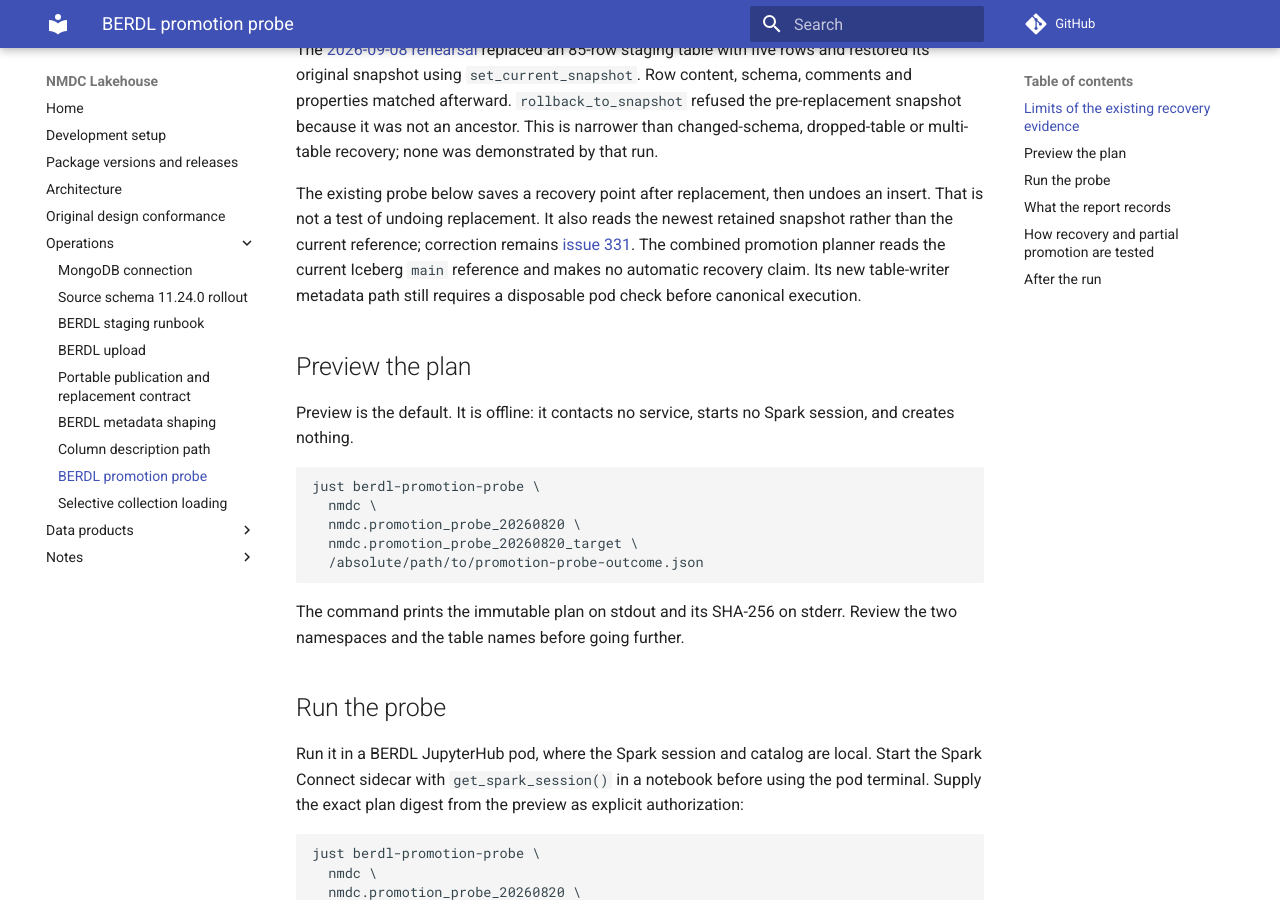
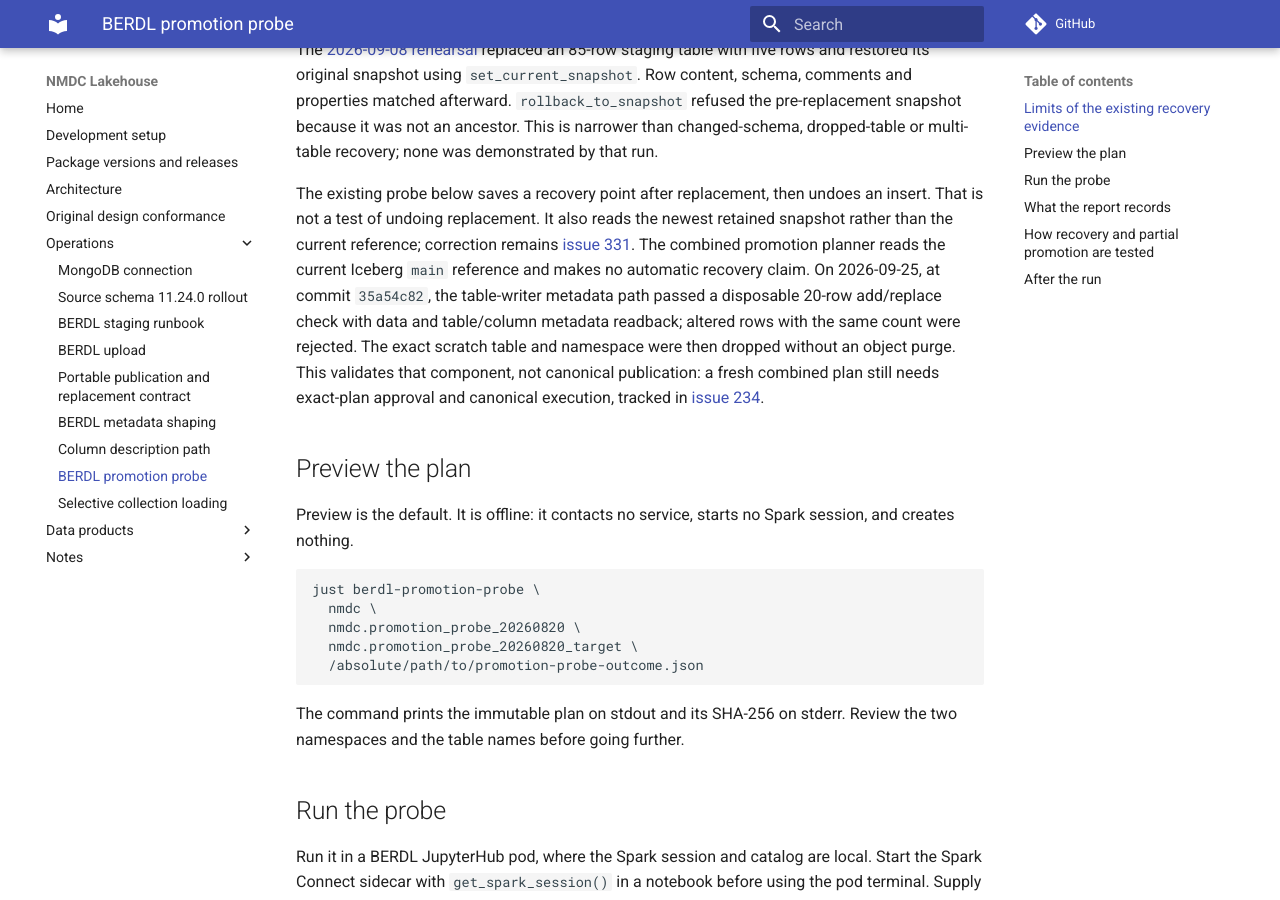
Before and after one commit to microbiomedata/nmdc-lakehouse, an MkDocs documentation site: the page built from docs/berdl-promotion-probe.md, in a window 1280 px wide and 900 px high, scrolled down 557 px. Built offline with MkDocs 1.6.1 and Material for MkDocs 9.7.7, drawn with Linux system fonts in a browser that asks for light colours; comment, search, counter and statistics services are not loaded.

Commit message:
Require explicit promotion plan version and record pod acceptance

```diff
--- a/docs/berdl-promotion-probe.md
+++ b/docs/berdl-promotion-probe.md
@@ -32,8 +32,13 @@ an insert. That is not a test of undoing replacement. It also reads the newest
 retained snapshot rather than the current reference; correction remains
 [issue 331](https://github.com/microbiomedata/nmdc-lakehouse/issues/331).
 The combined promotion planner reads the current Iceberg `main` reference and
-makes no automatic recovery claim. Its new table-writer metadata path still
-requires a disposable pod check before canonical execution.
+makes no automatic recovery claim. On 2026-09-25, at commit `35a54c82`, the
+table-writer metadata path passed a disposable 20-row add/replace check with
+data and table/column metadata readback; altered rows with the same count were
+rejected. The exact scratch table and namespace were then dropped without an
+object purge. This validates that component, not canonical publication: a fresh
+combined plan still needs exact-plan approval and canonical execution, tracked
+in [issue 234](https://github.com/microbiomedata/nmdc-lakehouse/issues/234).
 
 ## Preview the plan
 
```
Also changed, not shown: docs/berdl-upload.md (+4 -2 lines), 2 other files.
